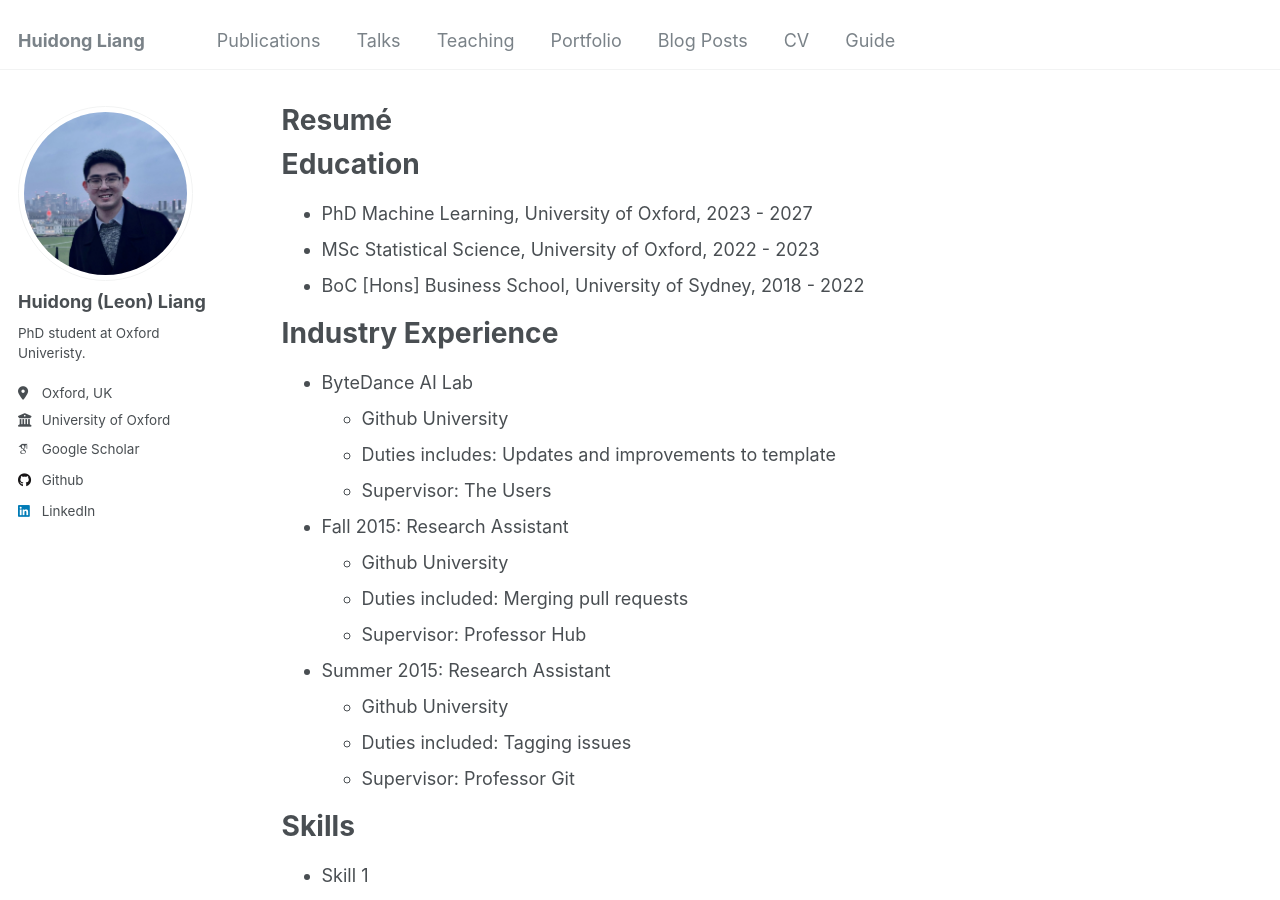
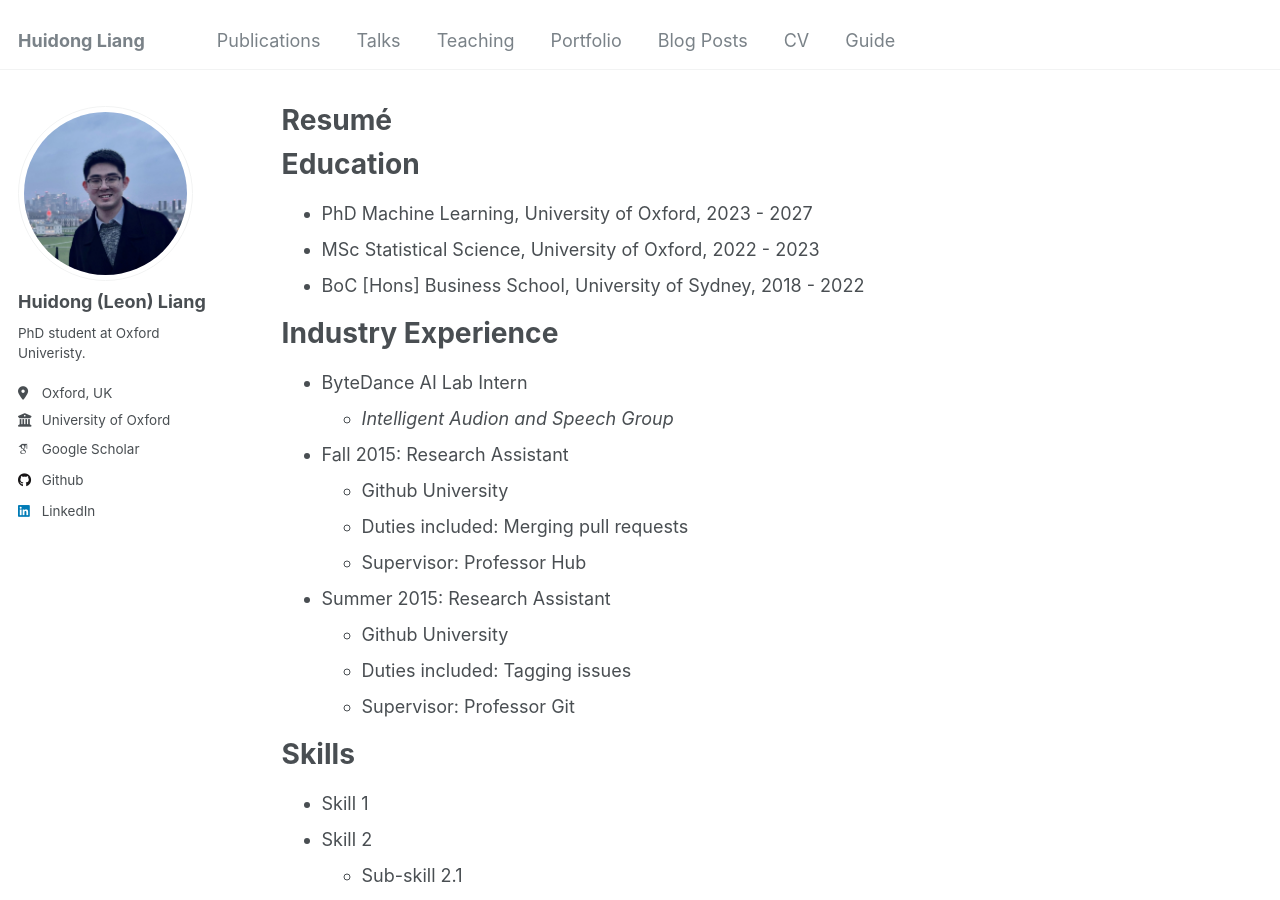
Before and after one commit to LeonResearch/leon.github.io, a Jekyll site: the page built from _pages/cv.md, in a window 1280 px wide and 900 px high. Built offline with Jekyll 4.4.1, drawn with Linux system fonts in a browser that asks for light colours; some web fonts are replaced.

Commit message:
Update cv.md

```diff
--- a/_pages/cv.md
+++ b/_pages/cv.md
@@ -17,10 +17,8 @@ Education
 
 Industry Experience
 ======
-* ByteDance AI Lab
-  * Github University
-  * Duties includes: Updates and improvements to template
-  * Supervisor: The Users
+* ByteDance AI Lab Intern
+  * *Intelligent Audion and Speech Group*
 
 * Fall 2015: Research Assistant
   * Github University
```
